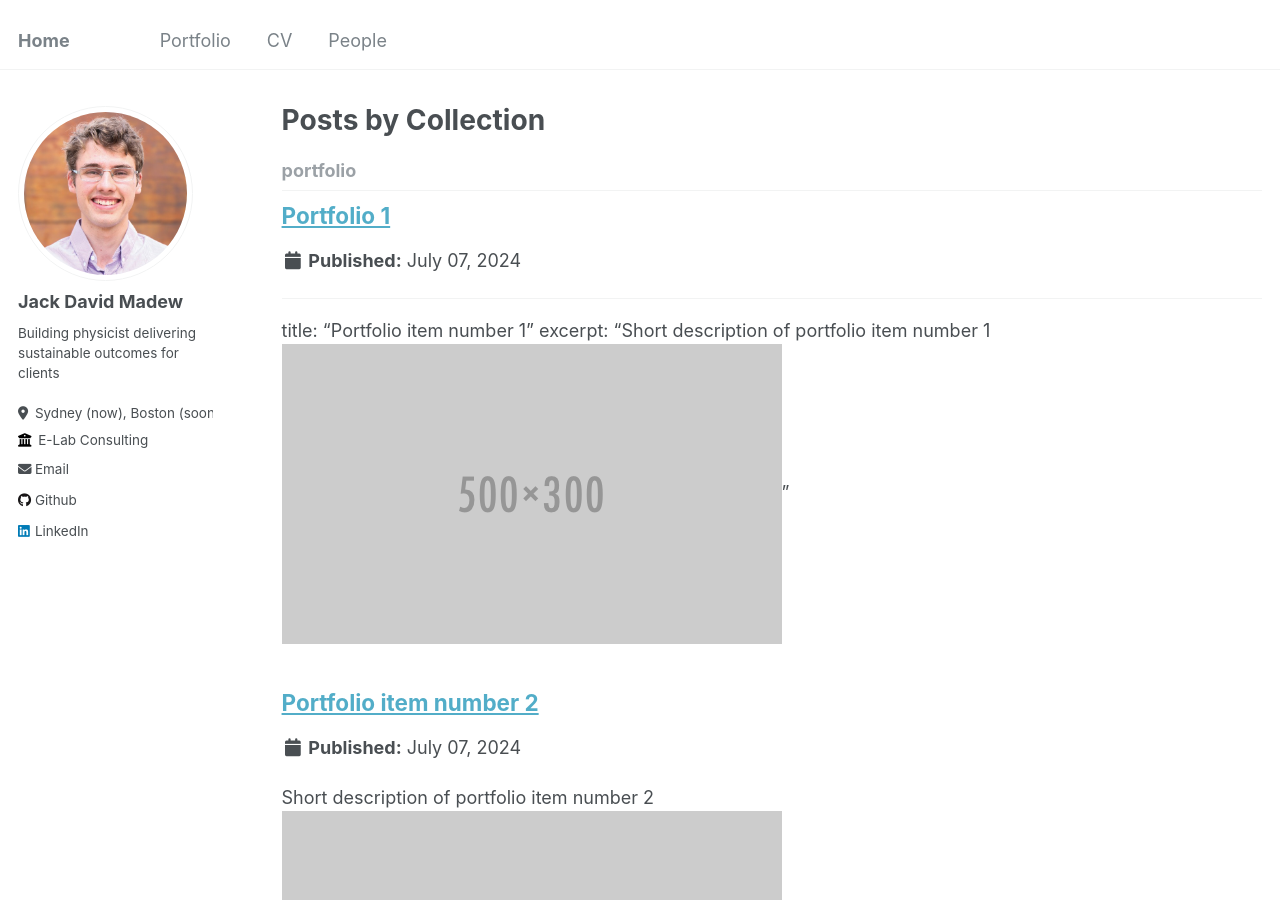
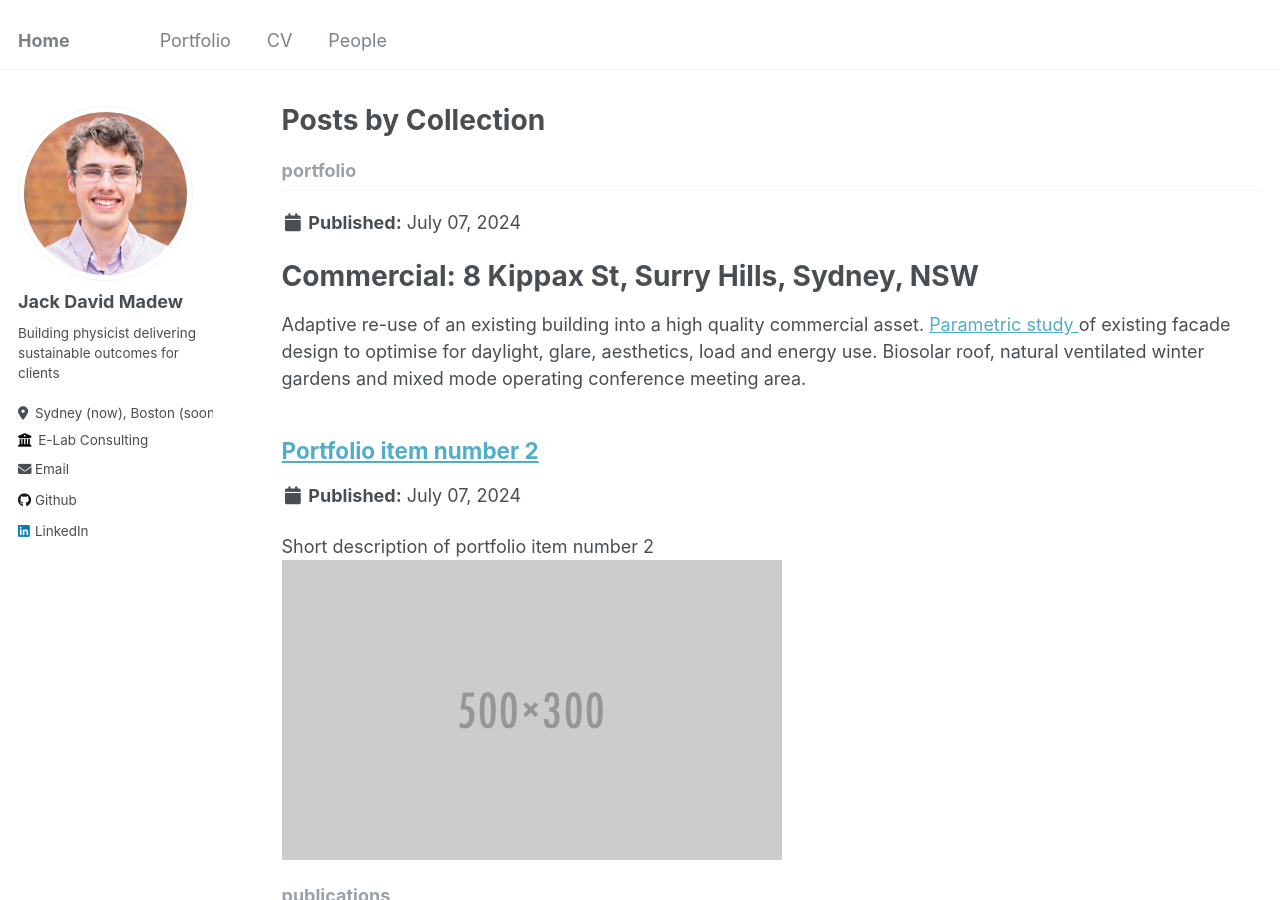
Before and after one commit to JackMadew/jackmadew.github.io, a Jekyll site: the page built from _pages/collection-archive.html, in a window 1280 px wide and 900 px high. Built offline with Jekyll 4.4.1, drawn with Linux system fonts in a browser that asks for light colours.

Commit message:
Update portfolio-1.md

```diff
--- a/_portfolio/portfolio-1.md
+++ b/_portfolio/portfolio-1.md
@@ -1,6 +1,11 @@
 ---
-title: "Portfolio item number 1"
-excerpt: "Short description of portfolio item number 1<br/><img src='/images/500x300.png'>"
+layout: archive
+title: ""
+permalink: /portfolio/
+author_profile: true
+redirect_from:
+  - /portfolio
+---
 
 Commercial: 8 Kippax St, Surry Hills, Sydney, NSW
 ======
@@ -55,5 +60,3 @@ Additional Rhino Tool Development
 <img src='../images/Solar01.png' width="400">
 
 <img src='../images/Wind mesh 2.png' width="400">
-
-collection: portfolio
```
